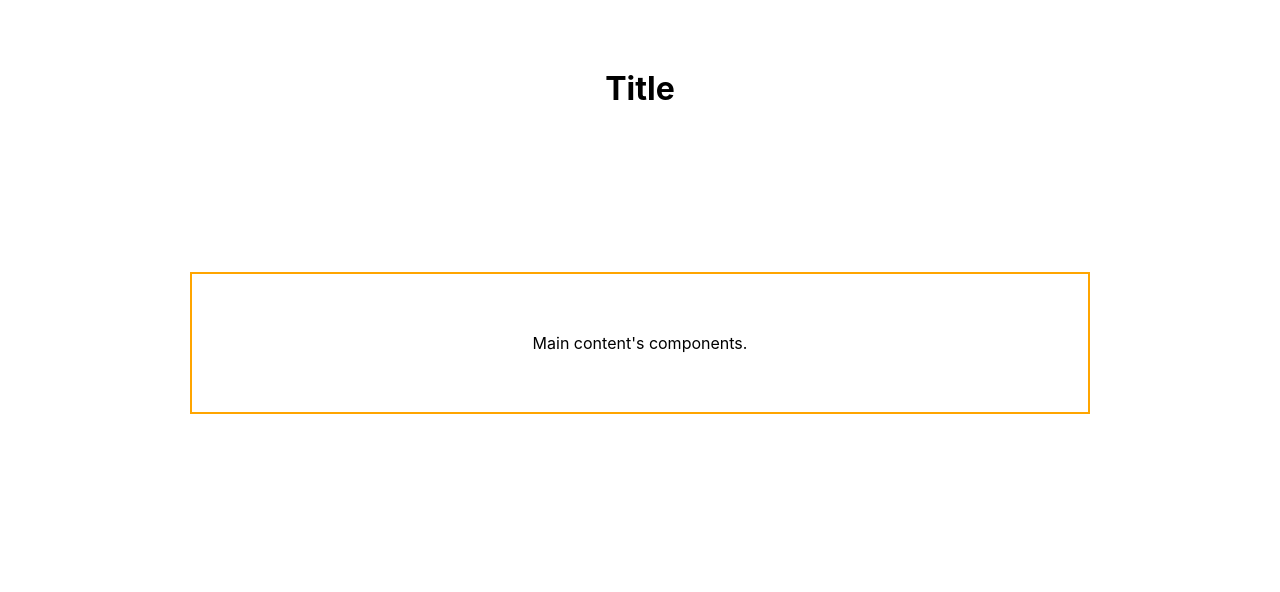
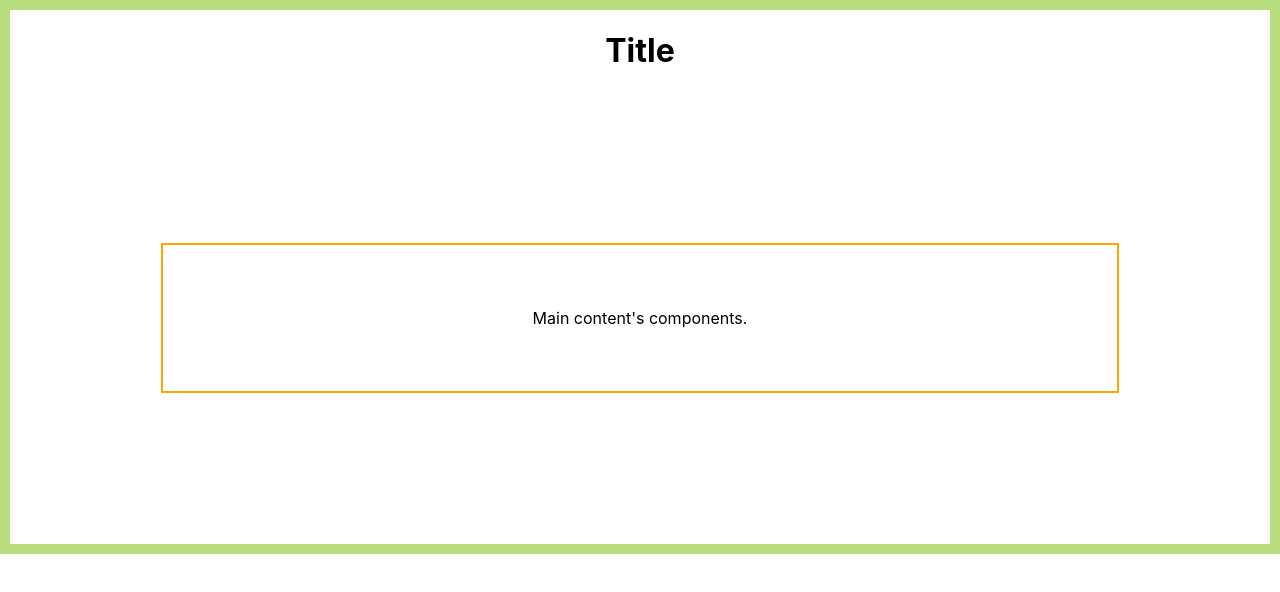
Before and after one commit to KeturahDev/Clean-Juice-Layout, a React (Create React App) app: page / in a window 1280 px wide. Shown: the top 592 px of the page. Built offline with nearby package versions, Linux system fonts and the light colour scheme.

Commit message:
add styling

```diff
--- a/src/styles/App.css
+++ b/src/styles/App.css
@@ -3,7 +3,7 @@
   display: flex;
   flex-direction: column;
   justify-content: center;
-  margin: 3em;
+  border: 10px solid rgb(184, 222, 124);
 }
 
 button {
```
